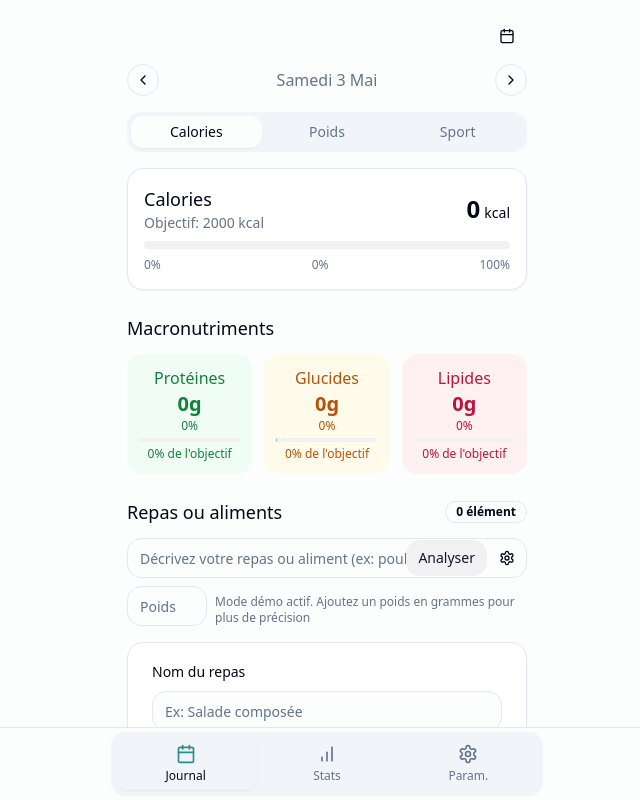
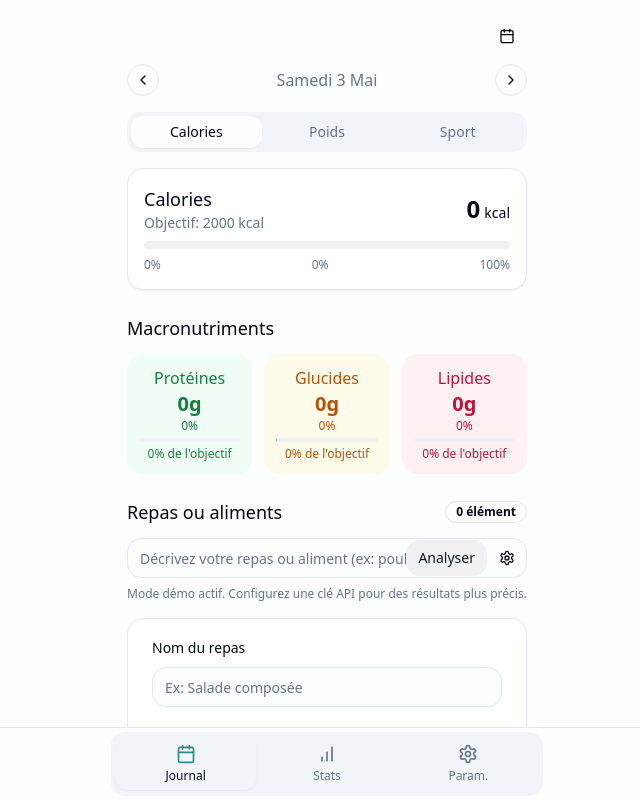
Before and after one commit to HelloEnkio/calorie-gemini-journal-87, a React (Vite) app: page / in a window 1280 px wide. Shown: the whole page, without its empty margins (313-953 px from the left). Built offline with nearby package versions, Linux system fonts and the light colour scheme.

Commit message:
Remove weight input from Gemini form
Removed the weight input field from the Gemini input form.

```diff
--- a/src/components/food/GeminiInputForm.tsx
+++ b/src/components/food/GeminiInputForm.tsx
@@ -25,7 +25,6 @@ const GeminiInputForm = ({ onAdd }: GeminiInputFormProps) => {
   const [isAnalyzing, setIsAnalyzing] = useState(false);
   const [apiKey, setApiKey] = useState(getGeminiApiKey());
   const [apiKeyInput, setApiKeyInput] = useState("");
-  const [foodWeight, setFoodWeight] = useState("");
 
   const isDemo = apiKey === "DEMO_KEY";
 
@@ -49,11 +48,8 @@ const GeminiInputForm = ({ onAdd }: GeminiInputFormProps) => {
     setIsAnalyzing(true);
 
     try {
-      // Convertir le poids en nombre si présent
-      const weightInGrams = foodWeight ? parseInt(foodWeight) : undefined;
-
-      // Passer le poids à la fonction d'analyse
-      const result = await analyzeFoodWithGemini(foodDescription, weightInGrams);
+      // Nous supprimons la référence au poids ici
+      const result = await analyzeFoodWithGemini(foodDescription);
 
       if (result.success && result.calories && result.macros) {
         // Add the analyzed food to the journal
@@ -63,17 +59,15 @@ const GeminiInputForm = ({ onAdd }: GeminiInputFormProps) => {
           calories: result.calories,
           macros: result.macros,
           timestamp: new Date().toISOString(),
-          weight: weightInGrams,
-          // Store the Gemini prompt and response
+          // Nous ne définissons plus de poids ici
           geminiData: {
-            prompt: foodDescription + (weightInGrams ? ` (${weightInGrams}g)` : ''),
+            prompt: foodDescription,
             response: result
           }
         });
 
         toast.success("Repas ou aliment ajouté avec succès");
         setFoodDescription("");
-        setFoodWeight("");
         if (onAdd) onAdd();
       } else {
         toast.error(result.errorMessage || "Erreur d'analyse, veuillez réessayer");
@@ -185,24 +179,12 @@ const GeminiInputForm = ({ onAdd }: GeminiInputFormProps) => {
         </div>
       </div>
 
-      <div className="flex gap-2">
-        <div className="relative flex-shrink-0 w-20">
-          <Input
-            type="number"
-            placeholder="Poids (g)"
-            value={foodWeight}
-            onChange={(e) => setFoodWeight(e.target.value)}
-            className="w-full"
-            disabled={isAnalyzing}
-          />
-        </div>
-        <p className="text-xs text-muted-foreground flex-grow pt-2">
-          {isDemo ?
-            "Mode démo actif. Ajoutez un poids en grammes pour plus de précision" :
-            "Ajoutez un poids en grammes pour une analyse plus précise"
-          }
-        </p>
-      </div>
+      <p className="text-xs text-muted-foreground">
+        {isDemo ?
+          "Mode démo actif. Configurez une clé API pour des résultats plus précis." :
+          "Décrivez votre repas ou aliment pour obtenir une analyse nutritionnelle."
+        }
+      </p>
     </div>
   );
 };
```
